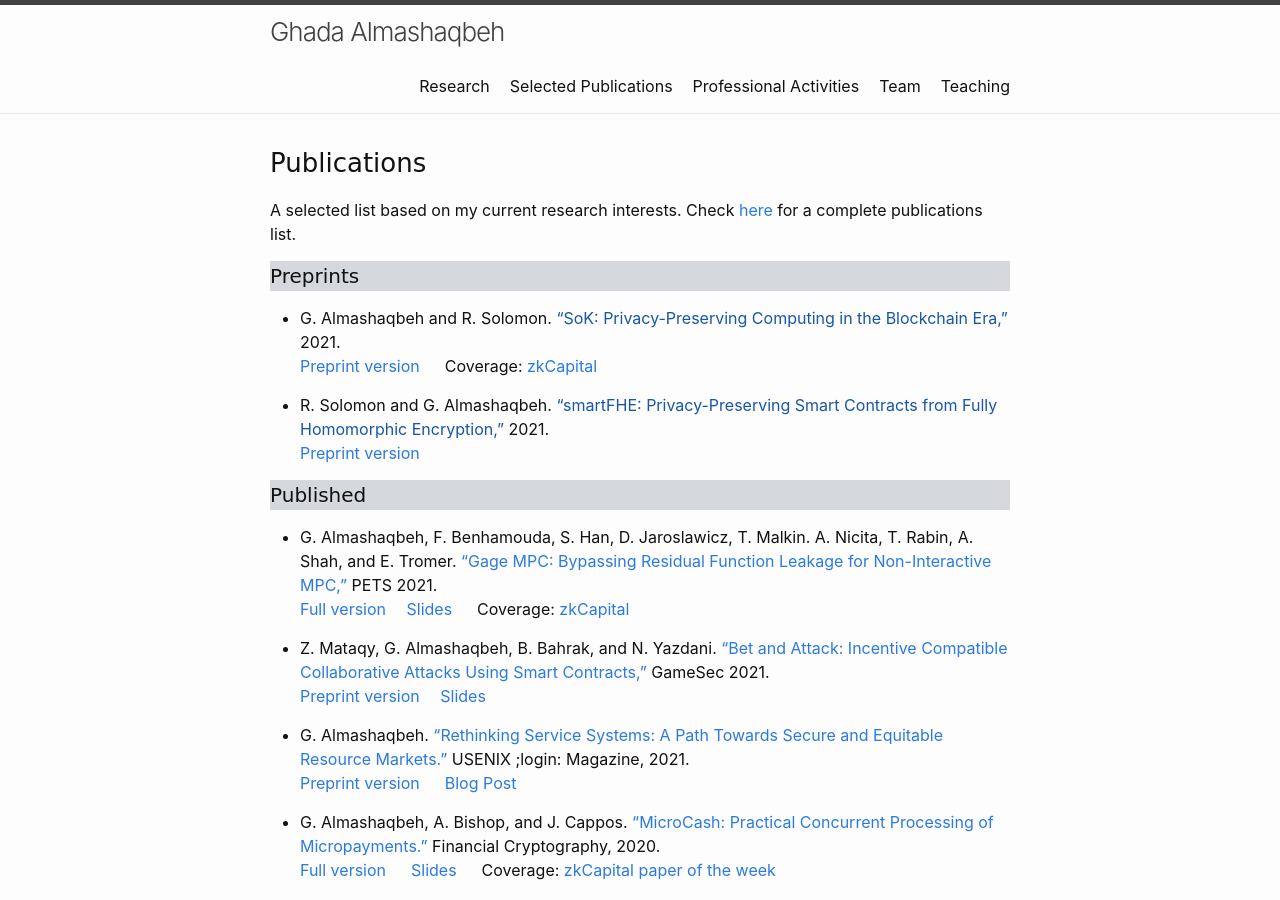
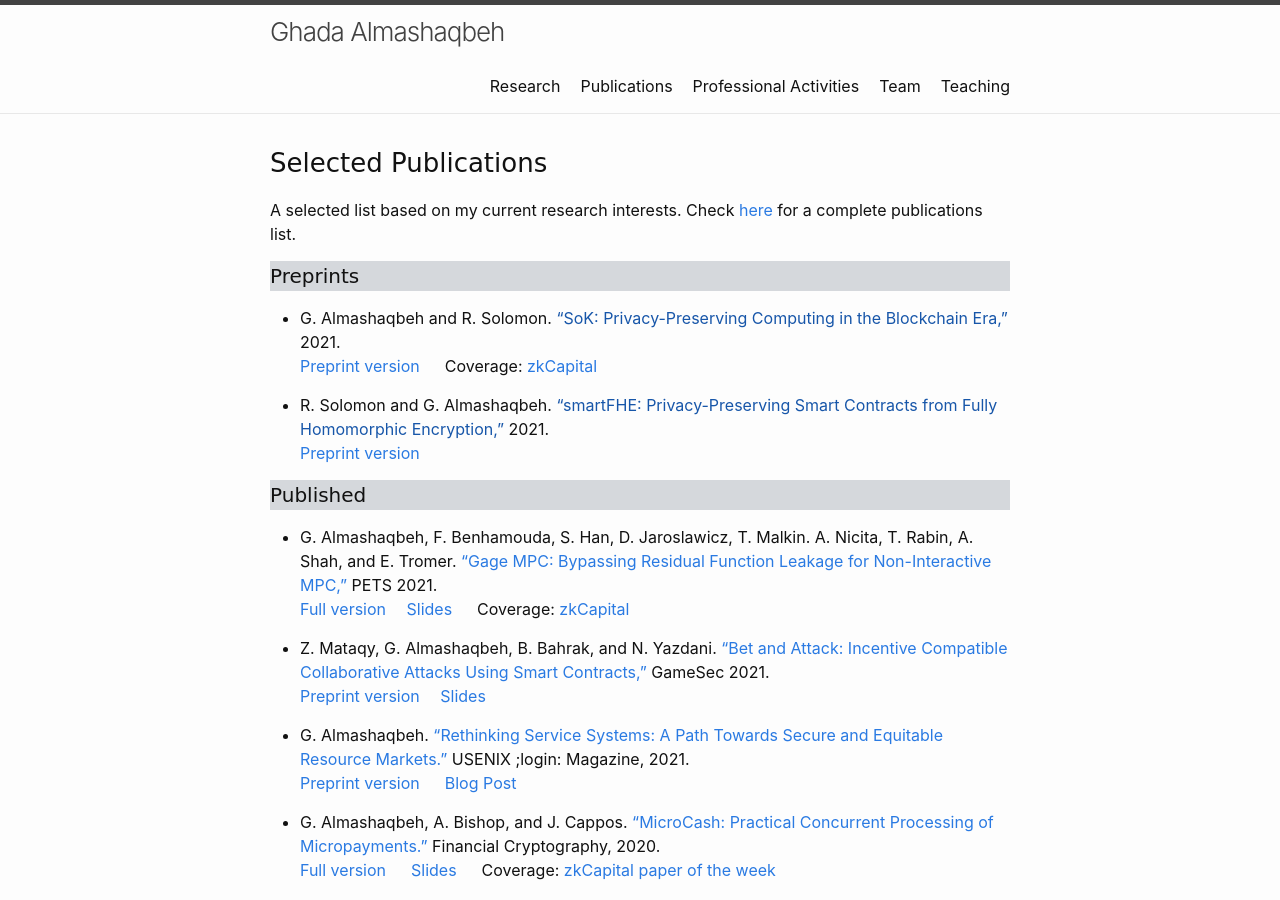
Before and after one commit to GhadaAlmashaqbeh/GhadaAlmashaqbeh.github.io, a Jekyll site: the page built from 02-publications.md, in a window 1280 px wide and 900 px high. Built offline with Jekyll 4.4.1, drawn with Linux system fonts in a browser that asks for light colours.

Commit message:
edit talks

```diff
--- a/02-publications.md
+++ b/02-publications.md
@@ -1,10 +1,10 @@
 ---
 layout: page
-title: Selected Publications
+title: Publications
 permalink: /publications/
 ---
 
-<h3 style="font-family: 'Comic Sans MS'; margin-top: -30px;">Publications</h3>
+<h3 style="font-family: 'Comic Sans MS'; margin-top: -30px;">Selected Publications</h3>
 
 A selected list based on my current research interests. Check [here](https://scholar.google.com/citations?hl=en&user=QKIkII0AAAAJ&view_op=list_works&sortby=pubdate) for a complete publications list.<br/>
 
```
